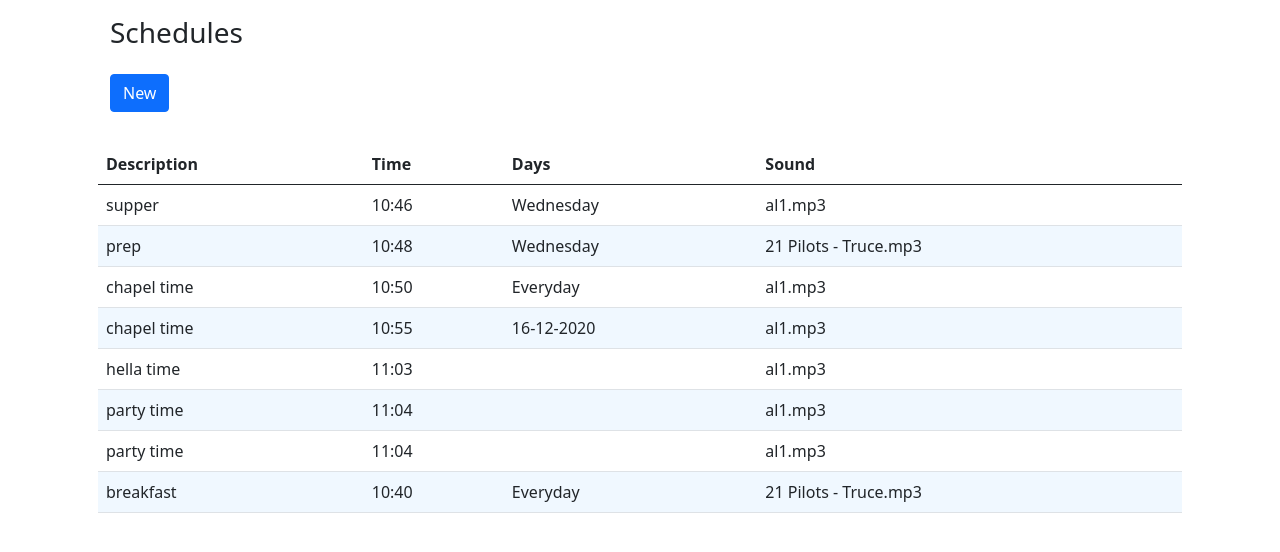
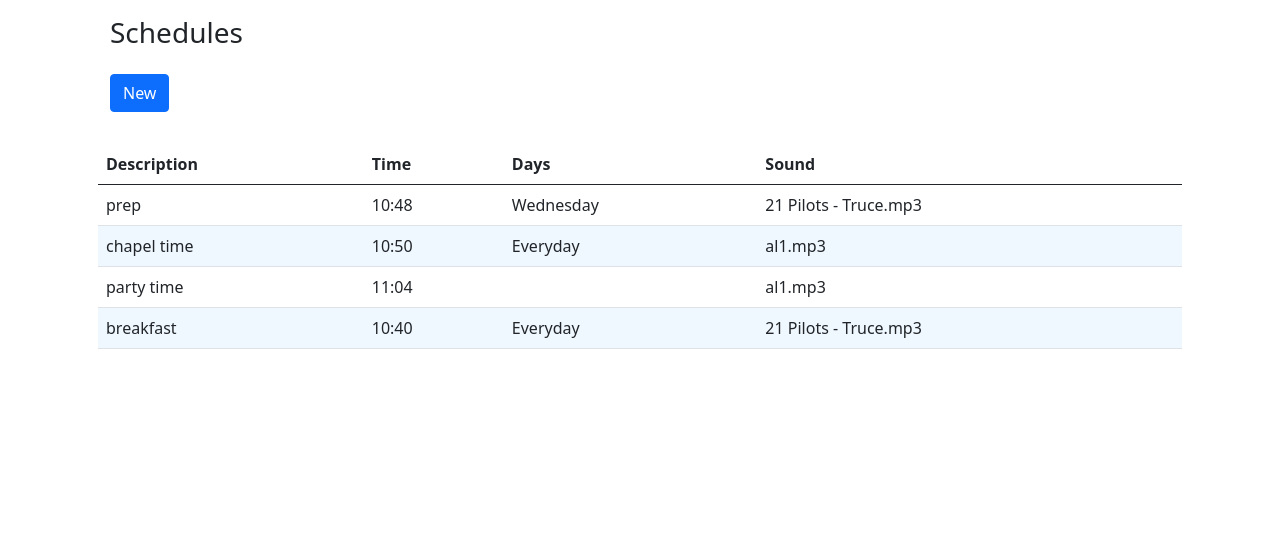
Before and after one commit to nkrumahinc/clever-bell-web, a PHP site: page / in a window 1280 px wide. Shown: the part 51-603 px from the top of the page. Run offline with PHP 8.4, Linux system fonts and the light colour scheme.

Commit message:
ui: tweaks

```diff
--- a/index.php
+++ b/index.php
@@ -19,7 +19,7 @@ Route::add(
     '/schedule/create',
     function () {
         Schedule::add();
-        echo 'Schedule added successfully<br/><br/><a href="/"><- Back</a>';
+        View::scheduleHome();
     },
     'post'
 );
@@ -69,7 +69,7 @@ Route::add(
 // Post route example
 Route::add('/schedule', function () {
     Schedule::add();
-    echo 'Schedule added successfully<br/><br/><a href="/"><- Back</a>';
+    View::scheduleHome();
 }, 'post');
 
 
--- a/timetable.csv
+++ b/timetable.csv
@@ -1,8 +1,4 @@
-supper,10:46,Wednesday,al1.mp3
 prep,10:48,Wednesday,21 Pilots - Truce.mp3
 chapel time,10:50,Everyday,al1.mp3
-chapel time,10:55,16-12-2020,al1.mp3
-hella time,11:03,,al1.mp3
-party time,11:04,,al1.mp3
 party time,11:04,,al1.mp3
 breakfast,10:40,Everyday,21 Pilots - Truce.mp3
--- a/views/schedule/create.php
+++ b/views/schedule/create.php
@@ -24,7 +24,7 @@
                         </div>
                         <div class="form-group">
                             <label>Time</label>
-                            <input type="text" name="time" class="form-control">
+                            <input type="text" name="time" class="form-control" placeholder="23:59" pattern="[0-2]?[0-9]:[0-5][0-9]">
                         </div>
                         <div class="form-group">
                             <label>Days</label>
```
Also changed, not shown: 1 other file.
